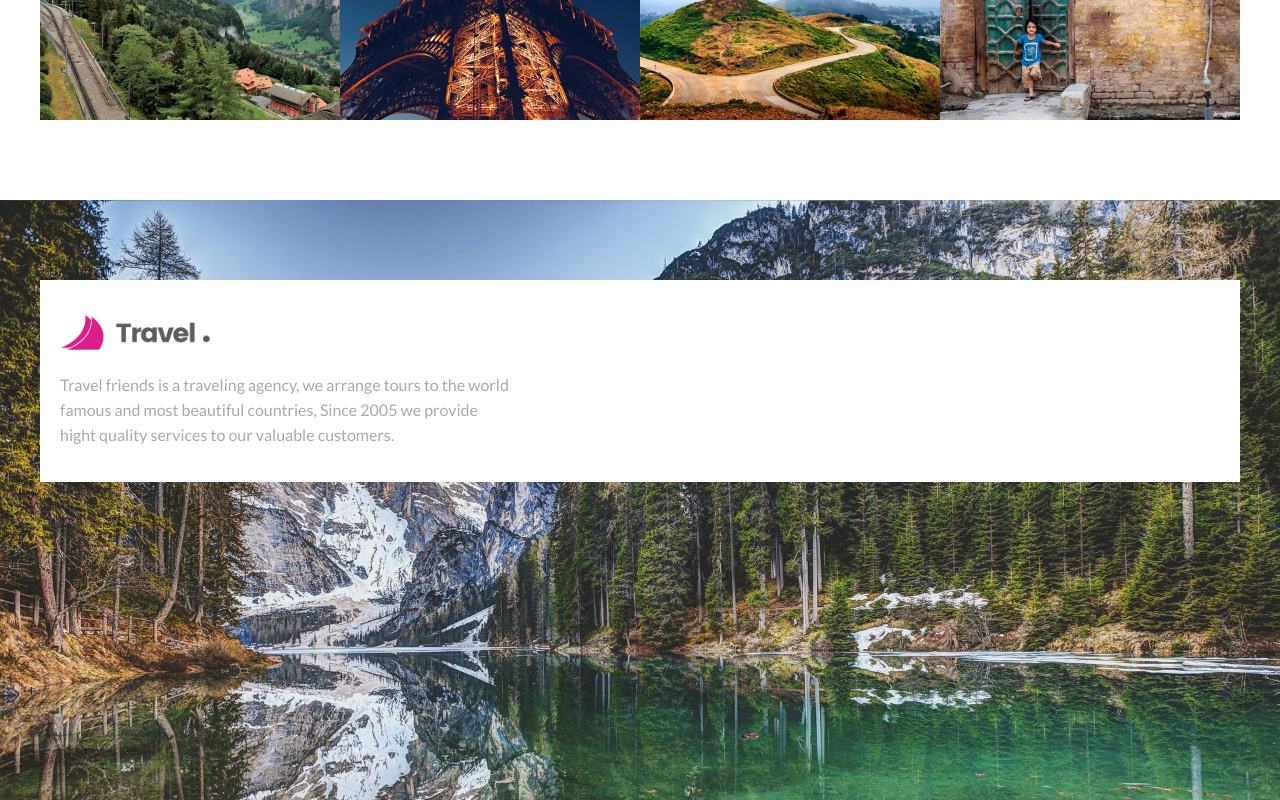
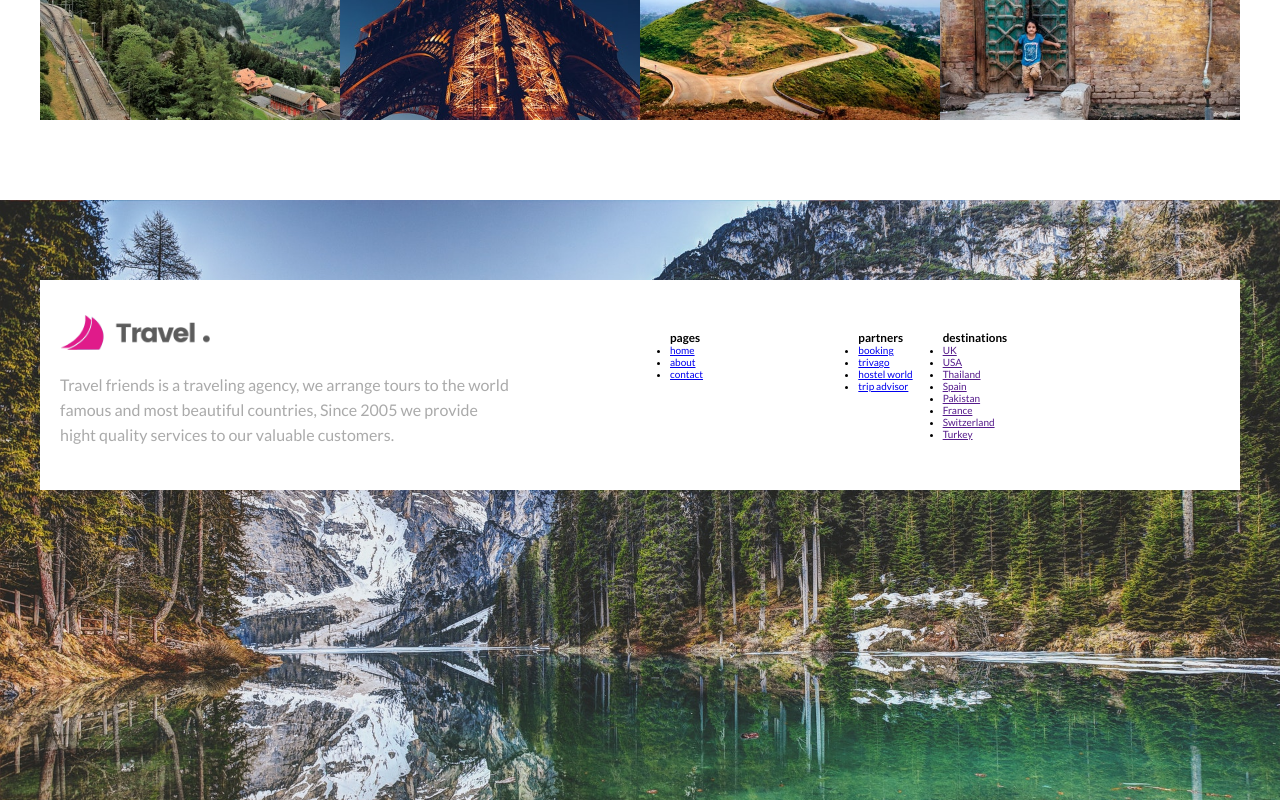
Before and after one commit to viettu2k/travel-website, a React (Create React App) app: page / in a window 1280 px wide. Shown: the part 4105-4905 px from the top of the page. Built offline with nearby package versions, Linux system fonts and the light colour scheme.

Commit message:
looper Footer Links

```diff
--- a/src/components/footer/Footer.jsx
+++ b/src/components/footer/Footer.jsx
@@ -1,5 +1,6 @@
 import React from "react";
 import FooterIntro from "./FooterIntro";
+import FooterLinks from "./FooterLinks";
 
 const Footer = () => {
   const footerStyles = {
@@ -18,7 +19,9 @@ const Footer = () => {
               <div className="col-6 p-15">
                 <FooterIntro />
               </div>
-              <div className="col-6 p-15"></div>
+              <div className="col-6 p-15">
+                <FooterLinks />
+              </div>
             </div>
           </div>
         </div>
--- /dev/null
+++ b/src/components/footer/FooterLinks.jsx
@@ -0,0 +1,47 @@
+import React, { useState, useContext } from "react";
+import DestinationsContext from "../../context/DestinationsContext";
+import ShowFooterLinks from "./ShowFooterLinks";
+
+const FooterLinks = () => {
+  const {
+    destinationsData: { destinations },
+  } = useContext(DestinationsContext);
+  const [state] = useState({
+    pages: [
+      { id: 1, name: "home", route: "/" },
+      { id: 2, name: "about", route: "/about" },
+      { id: 3, name: "contact", route: "/contact" },
+    ],
+    partners: [
+      { id: 1, name: "booking", route: "/https://www.booking.com/" },
+      { id: 2, name: "trivago", route: "/https://www.trivago.com/" },
+      { id: 3, name: "hostel world", route: "https://www.hostelworld.com/" },
+      { id: 4, name: "trip advisor", route: "https://www.tripadvisor.com/" },
+    ],
+    headings: {
+      pages: "pages",
+      partners: "partners",
+      destinations: "destinations",
+    },
+  });
+  const { headings, pages, partners } = state;
+
+  return (
+    <div className="row">
+      <div className="col-4 p-15">
+        <h3 className="footer__heading">{headings.pages}</h3>
+        <ShowFooterLinks links={pages} />
+      </div>
+      <div className="col p-15">
+        <h3 className="footer__heading">{headings.partners}</h3>
+        <ShowFooterLinks links={partners} />
+      </div>
+      <div className="col-4 p-15">
+        <h3 className="footer__heading">{headings.destinations}</h3>
+        <ShowFooterLinks links={destinations} />
+      </div>
+    </div>
+  );
+};
+
+export default FooterLinks;
--- /dev/null
+++ b/src/components/footer/ShowFooterLinks.jsx
@@ -0,0 +1,14 @@
+import React from "react";
+import { Link } from "react-router-dom";
+
+const ShowFooterLinks = ({ links }) => {
+  return links.map((link) => (
+    <ul className="footer__ul" key={link.id}>
+      <li className="footer__ul__li">
+        <Link to={link.route}>{link.name}</Link>
+      </li>
+    </ul>
+  ));
+};
+
+export default ShowFooterLinks;
--- a/src/components/reviews/ReviewBody.jsx
+++ b/src/components/reviews/ReviewBody.jsx
@@ -9,6 +9,7 @@ const ReviewBody = ({ review }) => {
       if (i <= number) {
         container.push(
           <BsFillStarFill
+            key={i}
             size={13}
             color="#df2189"
             className="reviews__body__contents__info__rating__icon"
@@ -17,6 +18,7 @@ const ReviewBody = ({ review }) => {
       } else {
         container.push(
           <BsStar
+            key={i}
             size={13}
             color="#df2189"
             className="reviews__body__contents__info__rating__icon"
```
